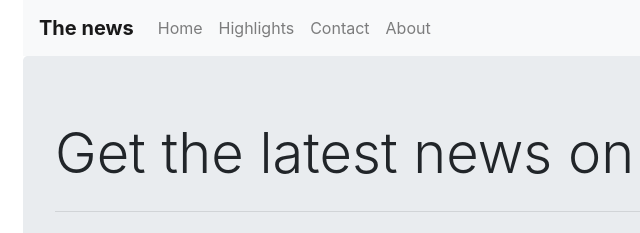
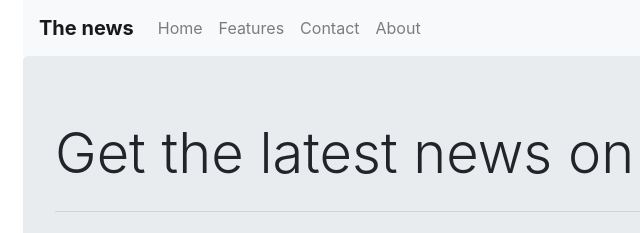
Before and after one commit to shavgithub/togithub, a plain HTML site: page index.html in a window 1280 px wide. Shown: the top 233 px of the page, 62-702 px from the left. Drawn offline with nearby package versions, Linux system fonts and the light colour scheme.

Commit message:
Collaboratied

```diff
--- a/index.html
+++ b/index.html
@@ -22,7 +22,7 @@
       <div class="collapse navbar-collapse" id="newMenu">
         <div class="navbar-nav">
           <a class="nav-item nav-link" href="file:///C:/Users/Shavkat%20Khamdamov/Desktop/Boot%20strap/index.html">Home</a>
-          <a class="nav-item nav-link" href="#">Highlights</a>
+          <a class="nav-item nav-link" href="#">Features</a>
           <a class="nav-item nav-link" href="#">Contact</a>
           <a class="nav-item nav-link" href="#">About</a>
       </div>
```
